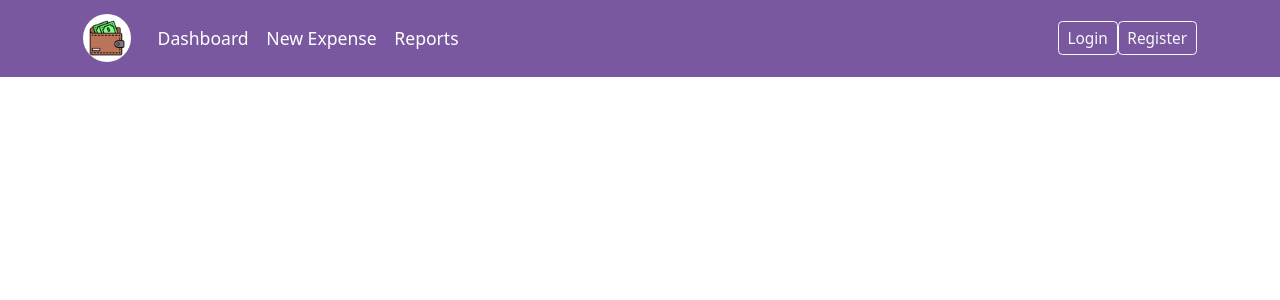
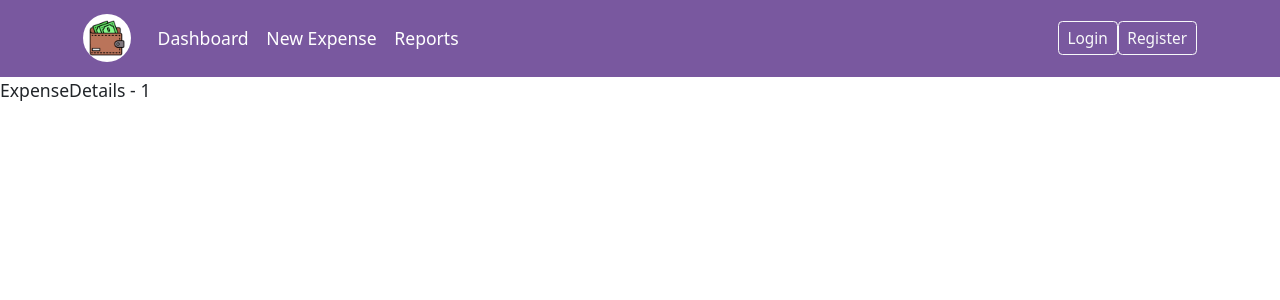
Before and after one commit to Russole/Expense-Application, a React (Vite) app in the folder Frontend/webapp/: page /view/1 in a window 1280 px wide. Shown: the top 300 px of the page. Built offline with nearby package versions, Linux system fonts and the light colour scheme.

Commit message:
Make the Expenses Clickable

```diff
--- a/Frontend/webapp/src/App.tsx
+++ b/Frontend/webapp/src/App.tsx
@@ -16,7 +16,7 @@ const App = () => {
         <Route path="/login" element={<Login />} />
         <Route path="/register" element={<Register />} />
         <Route path="/new" element={<NewExpense />} />
-        <Route path="/view" element={<ExpenseDetails />} />
+        <Route path="/view/:expenseId" element={<ExpenseDetails />} />
         <Route path="/reports" element={<ExpenseReports />} />
       </Routes>
     </BrowserRouter>
--- a/Frontend/webapp/src/components/ExpenseList.tsx
+++ b/Frontend/webapp/src/components/ExpenseList.tsx
@@ -1,3 +1,4 @@
+import { Link } from "react-router-dom";
 import { Expense } from "../model/Expense";
 import CurrencyUtils from "../utils/CurrencyUtils";
 import DateUtils from "../utils/DateUtils";
@@ -35,7 +36,11 @@ const ExpenseList = ({ expenses }: Props) => {
       </h5>
       <div className="card-body">
         {expenses.map((expense) => (
-          <div key={expense.expenseId}>
+          <Link
+            key={expense.expenseId}
+            to={`/view/${expense.expenseId}`}
+            style={{ textDecoration: "None" }}
+          >
             <div className="d-flex justify-content-between border-bottom-1 p-3 text-dark">
               <div className="card-title m-0">
                 <h5>{expense.name}</h5>
@@ -49,7 +54,7 @@ const ExpenseList = ({ expenses }: Props) => {
                 </span>
               </div>
             </div>
-          </div>
+          </Link>
         ))}
       </div>
     </div>
--- a/Frontend/webapp/src/pages/expense/ExpenseDetails.tsx
+++ b/Frontend/webapp/src/pages/expense/ExpenseDetails.tsx
@@ -1,5 +1,8 @@
+import { useParams } from "react-router-dom";
+
 const ExpenseDetails = () => {
-  return <div>ExpenseDetails</div>;
+  const { expenseId } = useParams();
+  return <div>ExpenseDetails - {expenseId}</div>;
 };
 
 export default ExpenseDetails;
```
